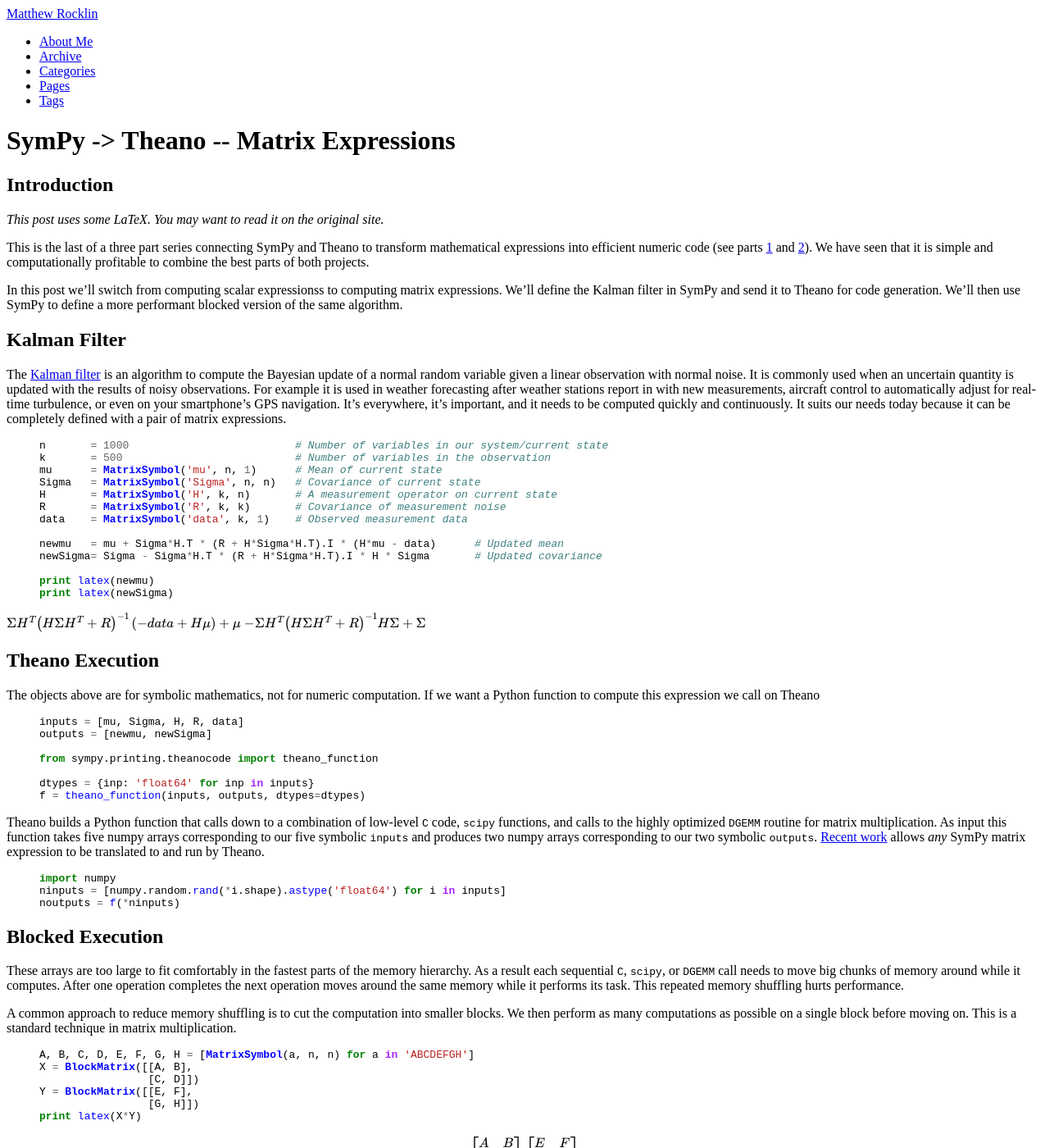
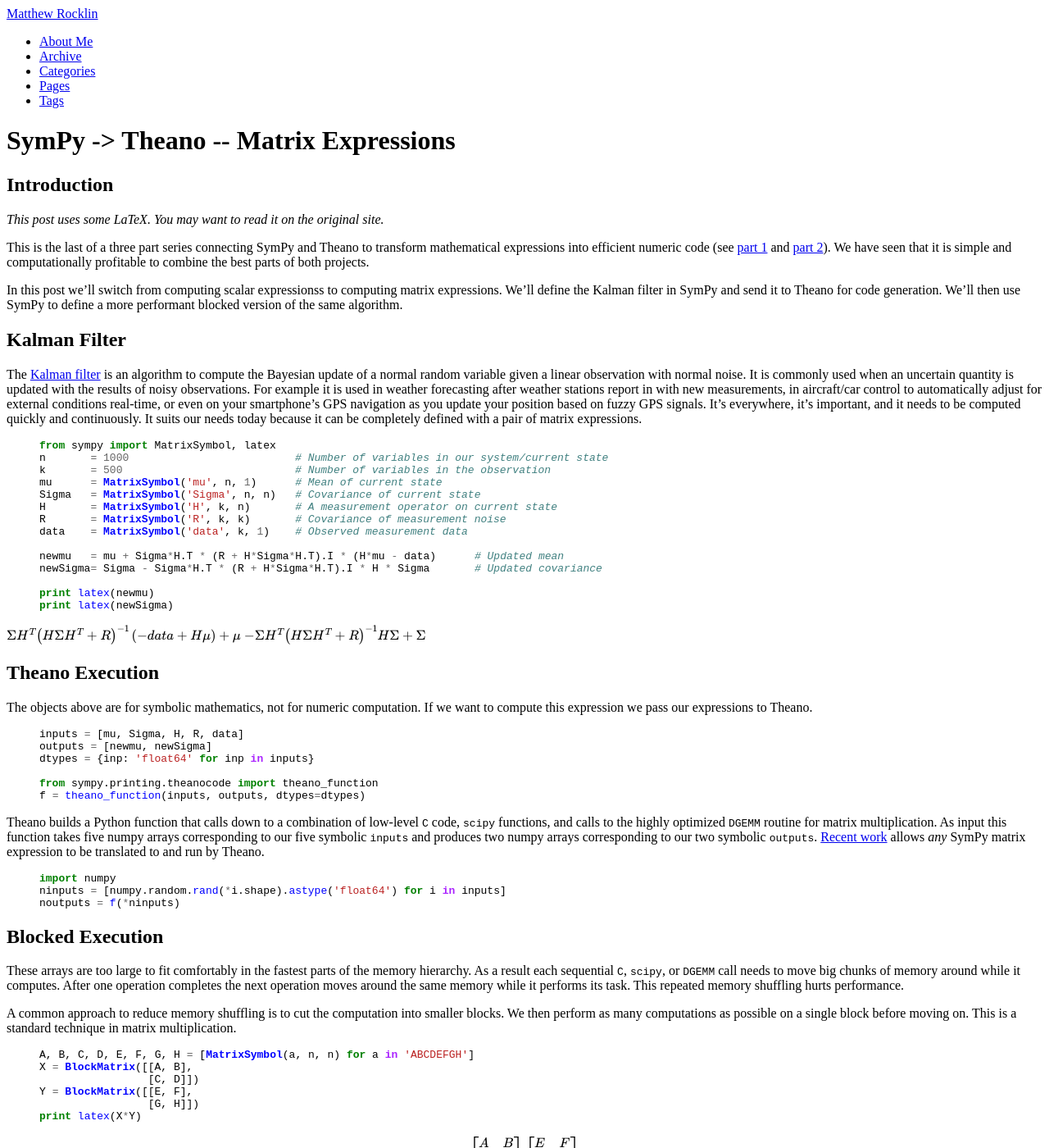
Before and after one commit to besyskymnbk/blog, a Jekyll site: the page built from _posts/work/2013-04-05-SymPy-Theano-part-3.md, in a window 1280 px wide and 1400 px high. Shown: the whole window at 82% size. Built offline with Jekyll 4.4.1, drawn with Linux system fonts in a browser that asks for light colours; formulas are drawn with MathJax 3; comment, search, counter and statistics services are not loaded; some of the changed text lies outside the part shown.

Commit message:
slight edits to st-part 3

```diff
--- a/_posts/work/2013-04-05-SymPy-Theano-part-3.md
+++ b/_posts/work/2013-04-05-SymPy-Theano-part-3.md
@@ -12,7 +12,7 @@ Introduction
 
 *This post uses some LaTeX.  You may want to read it on the original site.*
 
-This is the last of a three part series connecting SymPy and Theano to transform mathematical expressions into efficient numeric code (see parts [1](http://matthewrocklin.com/blog/work/2013/03/19/SymPy-Theano-part-1/) and [2](http://localhost:4000/work/2013/03/28/SymPy-Theano-part-2/)).  We have seen that it is simple and computationally profitable to combine the best parts of both projects.
+This is the last of a three part series connecting SymPy and Theano to transform mathematical expressions into efficient numeric code (see [part 1](http://matthewrocklin.com/blog/work/2013/03/19/SymPy-Theano-part-1/) and [part 2](http://localhost:4000/work/2013/03/28/SymPy-Theano-part-2/)).  We have seen that it is simple and computationally profitable to combine the best parts of both projects.
 
 In this post we'll switch from computing scalar expressionss to computing matrix expressions.  We'll define the Kalman filter in SymPy and send it to Theano for code generation.  We'll then use SymPy to define a more performant blocked version of the same algorithm.
 
@@ -20,9 +20,10 @@ In this post we'll switch from computing scalar expressionss to computing matrix
 Kalman Filter
 -------------
 
-The [Kalman filter](http://en.wikipedia.org/wiki/Kalman_filter) is an algorithm to compute the Bayesian update of a normal random variable given a linear observation with normal noise.  It is commonly used when an uncertain quantity is updated with the results of noisy observations.  For example it is used in weather forecasting after weather stations report in with new measurements, aircraft control to automatically adjust for real-time turbulence, or even on your smartphone's GPS navigation.   It's everywhere, it's important, and it needs to be computed quickly and continuously.  It suits our needs today because it can be completely defined with a pair of matrix expressions.
+The [Kalman filter](http://en.wikipedia.org/wiki/Kalman_filter) is an algorithm to compute the Bayesian update of a normal random variable given a linear observation with normal noise.  It is commonly used when an uncertain quantity is updated with the results of noisy observations.  For example it is used in weather forecasting after weather stations report in with new measurements, in aircraft/car control to automatically adjust for external conditions real-time, or even on your smartphone's GPS navigation as you update your position based on fuzzy GPS signals.   It's everywhere, it's important, and it needs to be computed quickly and continuously.  It suits our needs today because it can be completely defined with a pair of matrix expressions.
 
 {% highlight python %}
+from sympy import MatrixSymbol, latex
 n       = 1000                          # Number of variables in our system/current state
 k       = 500                           # Number of variables in the observation
 mu      = MatrixSymbol('mu', n, 1)      # Mean of current state
@@ -44,15 +45,14 @@ $$ - \Sigma H^T \left(H \Sigma H^T + R\right)^{-1} H \Sigma + \Sigma $$
 Theano Execution
 ----------------
 
-The objects above are for symbolic mathematics, not for numeric computation.  If we want a Python function to compute this expression we call on Theano
+The objects above are for symbolic mathematics, not for numeric computation.  If we want to compute this expression we pass our expressions to Theano.
 
 {% highlight python %}
 inputs = [mu, Sigma, H, R, data]
 outputs = [newmu, newSigma]
+dtypes = {inp: 'float64' for inp in inputs}
 
 from sympy.printing.theanocode import theano_function
-
-dtypes = {inp: 'float64' for inp in inputs}
 f = theano_function(inputs, outputs, dtypes=dtypes)
 {% endhighlight %}
 
@@ -124,14 +124,14 @@ collapsed_outputs = map(block_collapse, blockoutputs)
 fblocked = theano_function(inputs, collapsed_outputs, dtypes=dtypes)
 {% endhighlight %}
 
-Theano is then able to coordinate this computation and compile it to low-level code.  At this stage the expresssions/computations are fairly complex and difficult to present.  Here is an image of the computation (click for zoomable PDF).
+Theano is then able to coordinate this computation and compile it to low-level code.  At this stage the expresssions/computations are fairly complex and difficult to present.  Here is an image of the computation (click for zoomable PDF) as a directed acyclic graph.
 
 [![]({{ BASE_PATH }}/images/fblocked-small.png)]({{ BASE_PATH }}/images/fblocked.pdf)
 
 Results
 -------
 
-Lets time the difference
+Lets time each function on the same inputs and see which is faster
 
 {% highlight python %}
 >>> timeit f(*ninputs)
@@ -143,7 +143,7 @@ Lets time the difference
 
 That's a 25% performance increase from just a few lines of high-level code.
 
-Blocked matrix multiply and blocked solve routines have long been established as *a good idea*.  High level mathematical and array programming libraries like SymPy and Theano allow us to extend this good idea to arbitrary array computations.
+Blocked matrix multiply and blocked solve routines have long been established as *a good idea*.  High level mathematical and array programming libraries like SymPy and Theano allow us to extend this good idea to *arbitrary* array computations.
 
 
 Analysis
@@ -151,9 +151,9 @@ Analysis
 
 ### Good Things
 
-First, lets note that I'm not introducing a new library for dense linear algebra.  Instead I'm noting that existing general purpose high-level tools can be composed to that effect.
+First, lets note that we're not introducing a new library for dense linear algebra.  Instead we're noting that pre-existing general purpose high-level tools can be composed to that effect.
 
-Second, lets acknoledge that we could take this further.  For example Theano seemlessly handles GPU interactions.  I could take this same code to a GPU accelerated machine and my code would just run faster without any action on my part.
+Second, lets acknoledge that we could take this further.  For example Theano seemlessly handles GPU interactions.  We could take this same code to a GPU accelerated machine and it would just run faster without any action on our part.
 
 ### Bad Things
 
```
Also changed, not shown: other parts of _posts/work/2013-04-05-SymPy-Theano-part-3.md (+2 -2 lines).
